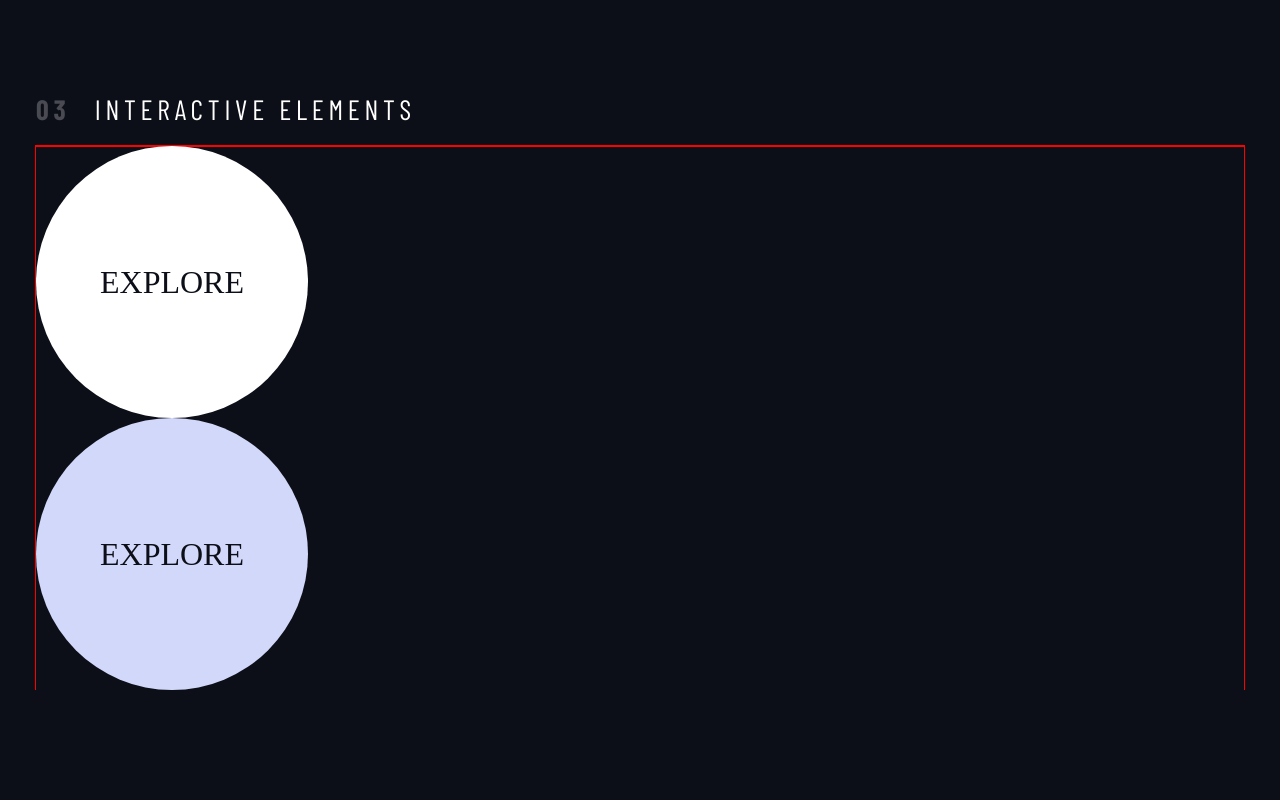
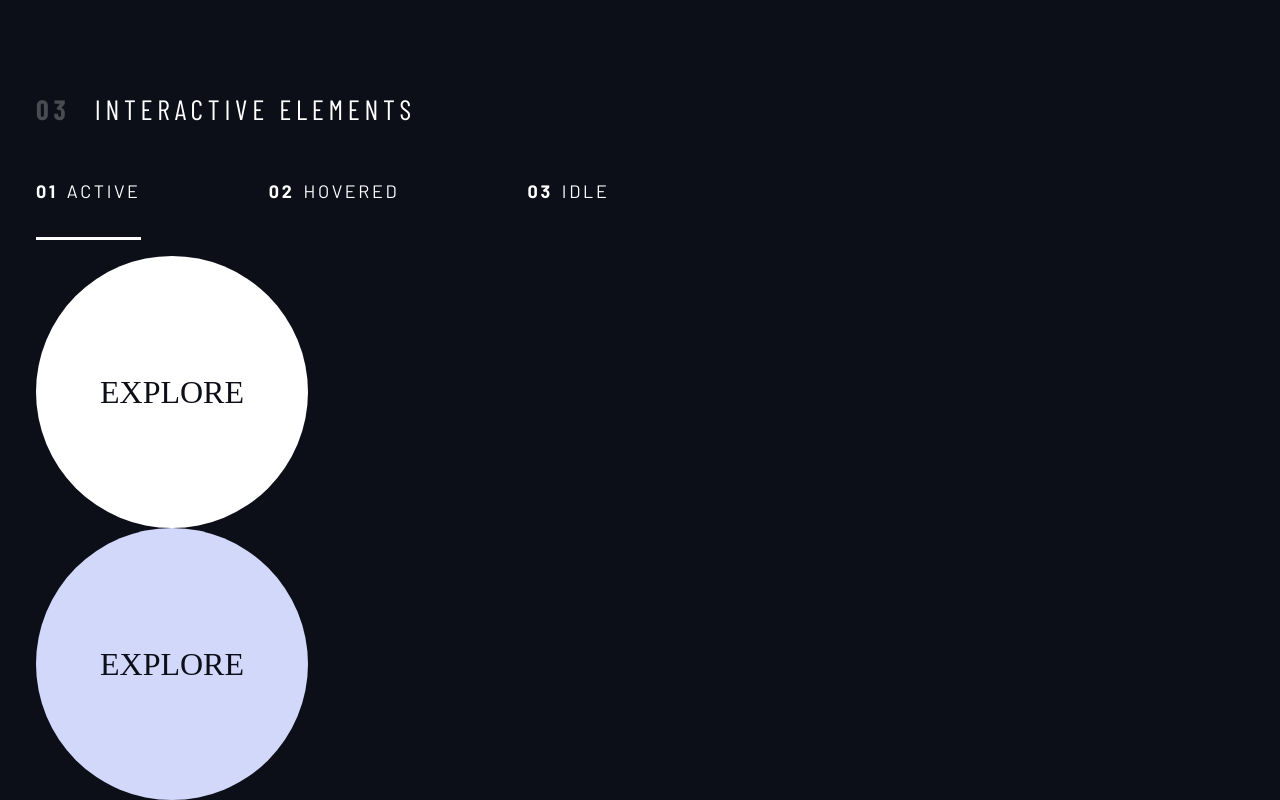
Before and after one commit to SalamanderCtesiphon/new-portfolio-site, a plain HTML site: page index.html in a window 1280 px wide. Shown: the part 1755-2555 px from the top of the page. Before the commit the page ends 2445 px from the top, so only its background shows below. Drawn offline with nearby package versions, Linux system fonts and the light colour scheme; a web font is replaced by a local one.

```diff
--- a/index.css
+++ b/index.css
@@ -99,7 +99,6 @@ select {
 
 .flow > *:where(:not(:first-child)) {
   margin-top: var(--flow-space, 1rem);
-  outline: 1px solid red;
 }
 
 
@@ -206,3 +205,34 @@ select {
   opacity: 1;
   transform: scale(1.5);
 }
+
+.primary-navigation {
+  --gap: 8rem;
+  --underline-gap: 2rem;
+  list-style: none;
+  padding: 0;
+  margin: 0;
+}
+
+.primary-navigation a {
+  text-decoration: none;
+}
+
+.primary-navigation a > span {
+  font-weight: 700;
+  margin-right: .5em;
+}
+
+.underline-indicators > * {
+  padding: var(--underline-gap, 1rem) 0;
+  border-bottom: .2rem solid hsl( var(--clr-white) / 0 );
+}
+
+.underline-indicators > *:hover,
+.underline-indicators > *:focus {
+  border-color: hsl( var(--clr-white) / .5);
+}
+
+.underline-indicators > .active{
+  border-color: hsl( var(--clr-white) / 1);
+}
--- a/index.html
+++ b/index.html
@@ -89,7 +89,15 @@
         <h2 class="numbered-title"><span>03</span> Interactive elements</h2>
 
         <!-- navigation -->
-        <div></div>
+        <div>
+          <nav>
+            <ul class="primary-navigation underline-indicators flex">
+              <li class="active"><a class="uppercase text-white letter-spacing-2" href="#"><span>01</span>Active</a>
+              <li><a class="uppercase text-white letter-spacing-2" href="#"><span>02</span>Hovered</a>
+              <li><a class="uppercase text-white letter-spacing-2" href="#"><span>03</span>Idle</a>
+            </ul>
+          </nav>
+        </div>
 
         <div class="flex">
             <div>
```
